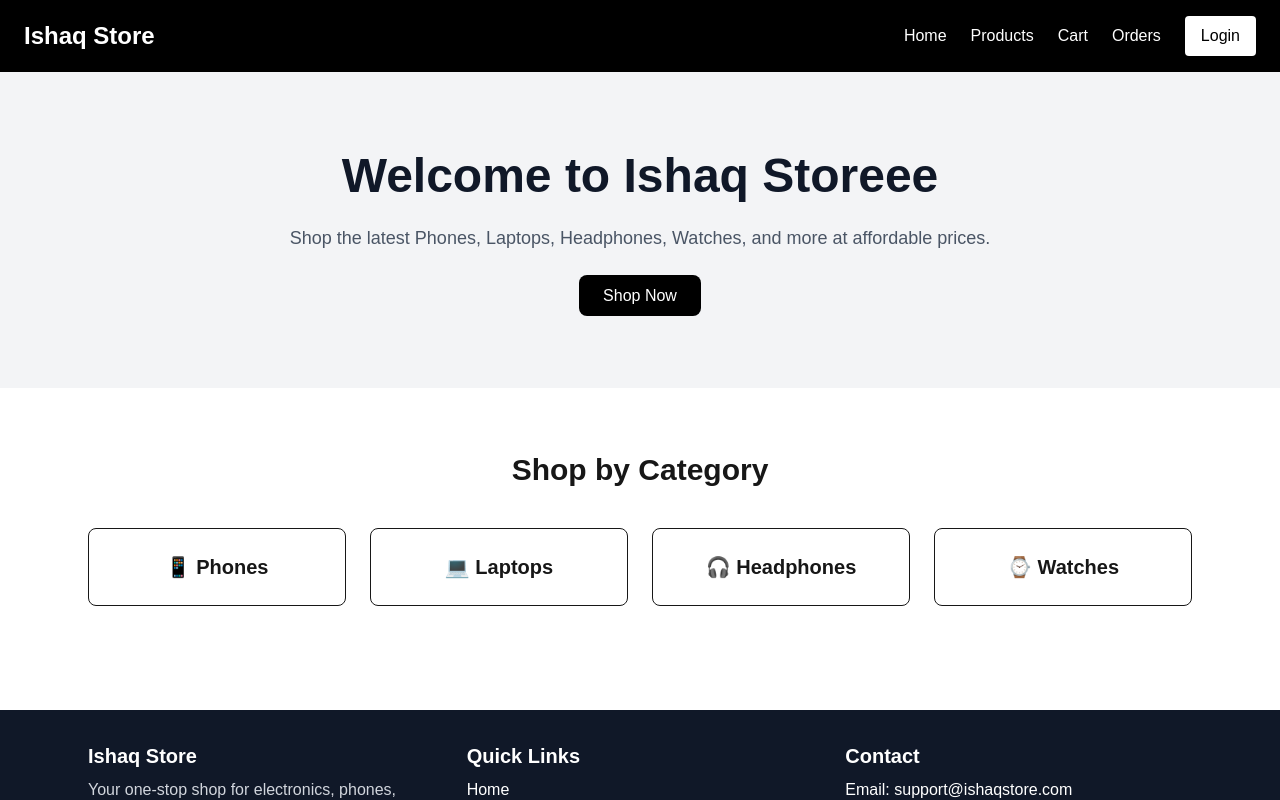
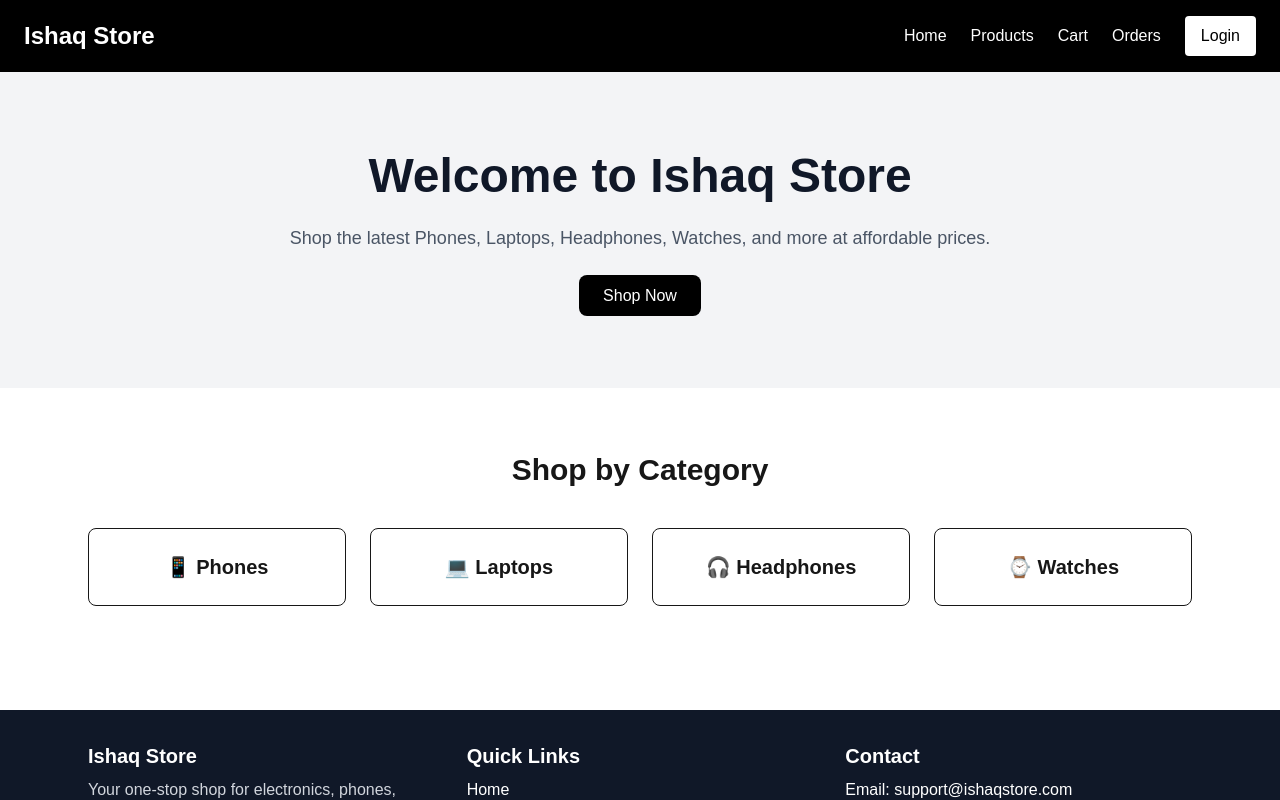
Before and after one commit to afridi-ishaq/Ecommerce, a Next.js app: page / in a window 1280 px wide. Shown: the top 800 px of the page. Built offline with nearby package versions, Linux system fonts and the light colour scheme.

Commit message:
Testing the deployement

```diff
--- a/src/app/page.js
+++ b/src/app/page.js
@@ -7,7 +7,7 @@ export default function HomePage() {
       <section className="bg-gray-100 py-20">
         <div className="max-w-6xl mx-auto px-6 text-center">
           <h1 className="text-5xl text-gray-900 font-bold mb-6">
-            Welcome to Ishaq Storeee
+            Welcome to Ishaq Store
           </h1>
 
           <p className="text-lg text-gray-600 mb-8">
```
